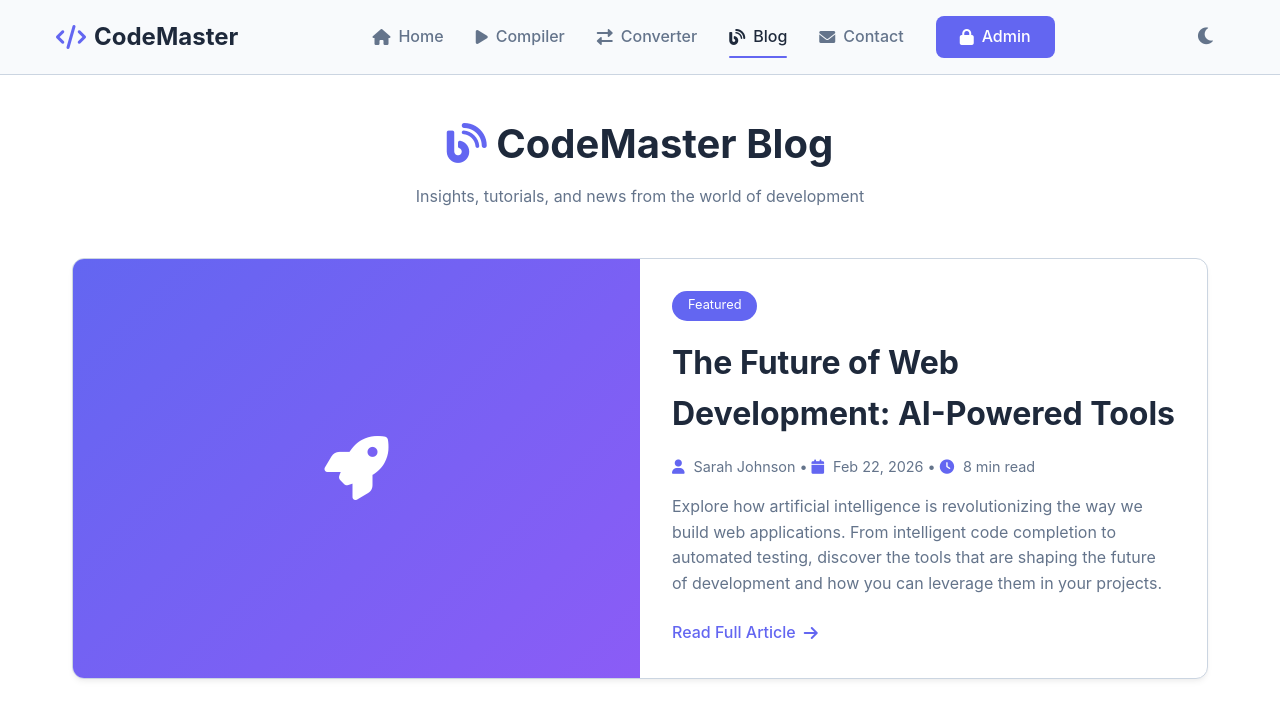
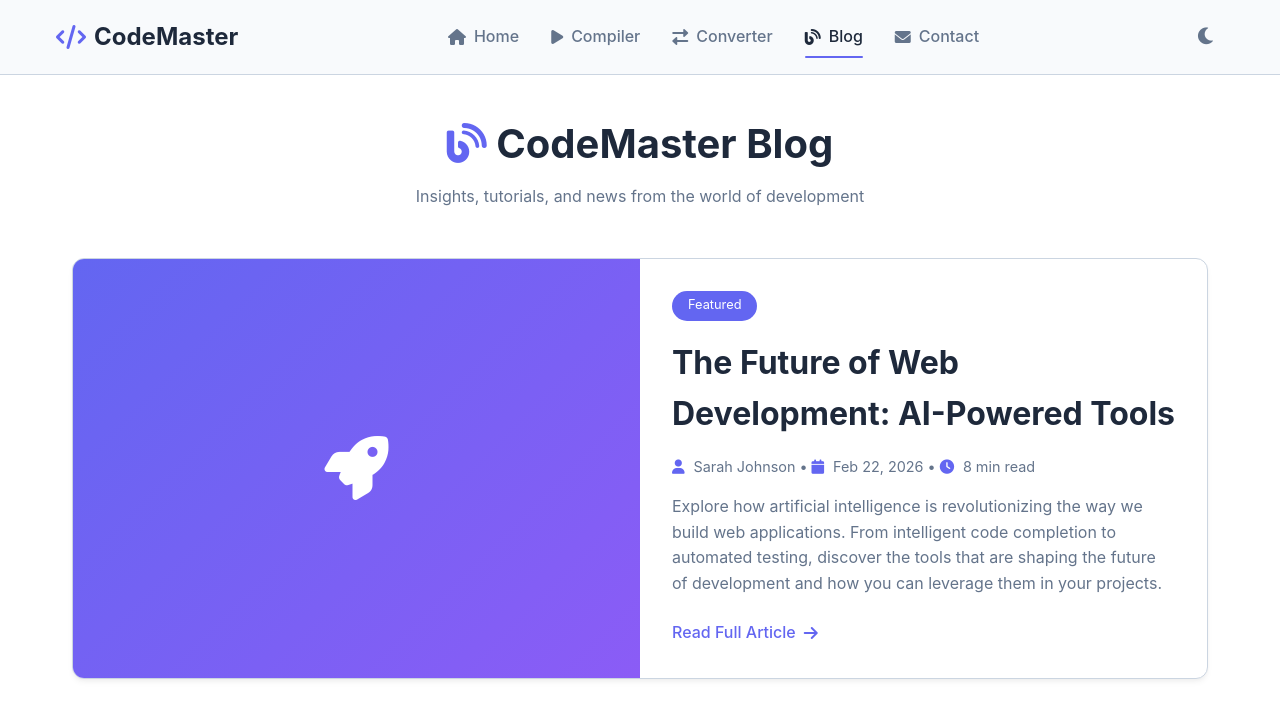
Before and after one commit to zohaib704-ai/new-compile, a plain HTML site: page blog.html in a window 1280 px wide. Shown: the top 724 px of the page. Drawn offline with Linux system fonts and the light colour scheme.

```diff
--- a/blog.html
+++ b/blog.html
@@ -252,7 +252,6 @@
                 <li><a href="converter.html"><i class="fas fa-exchange-alt"></i> Converter</a></li>
                 <li><a href="blog.html" class="active"><i class="fas fa-blog"></i> Blog</a></li>
                 <li><a href="contact.html"><i class="fas fa-envelope"></i> Contact</a></li>
-                <li><a href="admin.html" class="admin-btn"><i class="fas fa-lock"></i> Admin</a></li>
             </ul>
 
             <div class="nav-controls">
```
